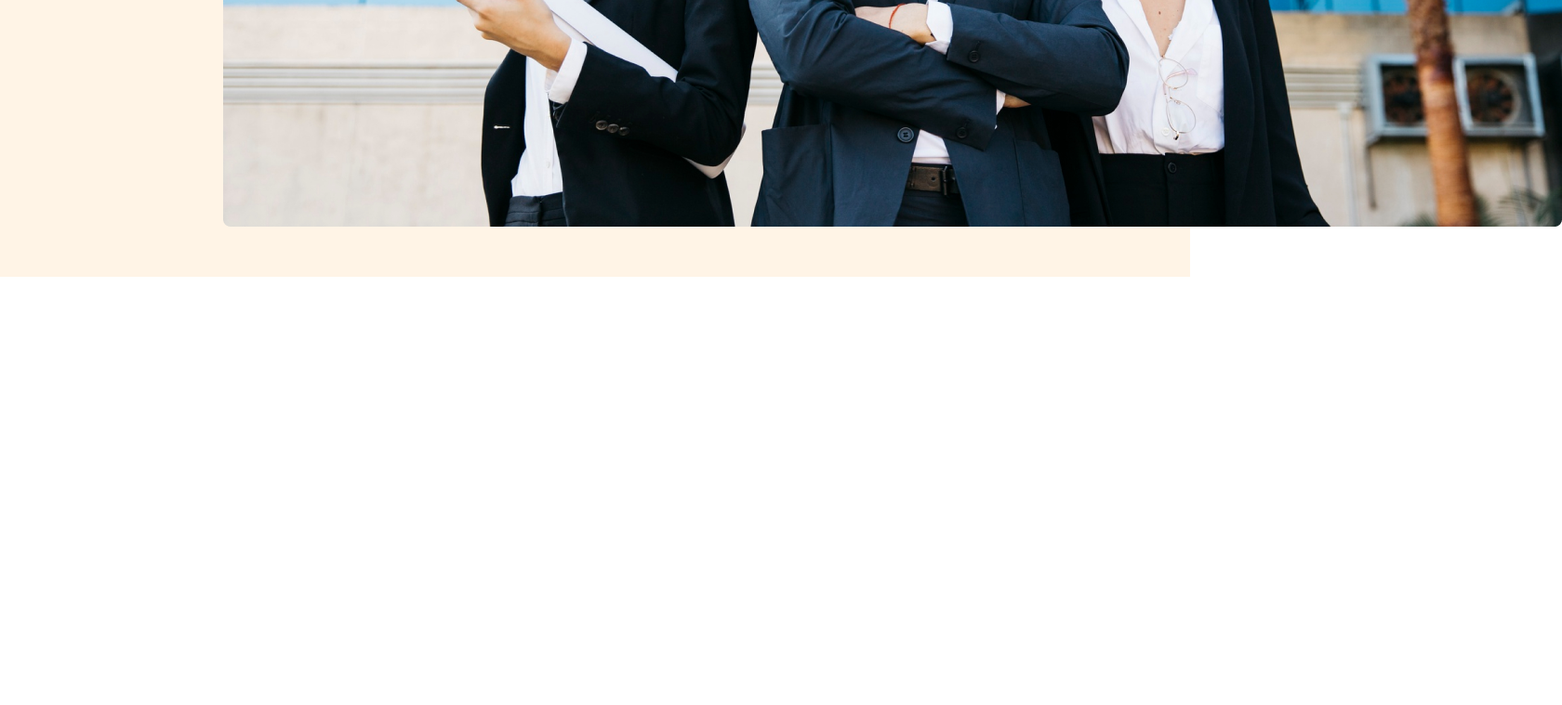
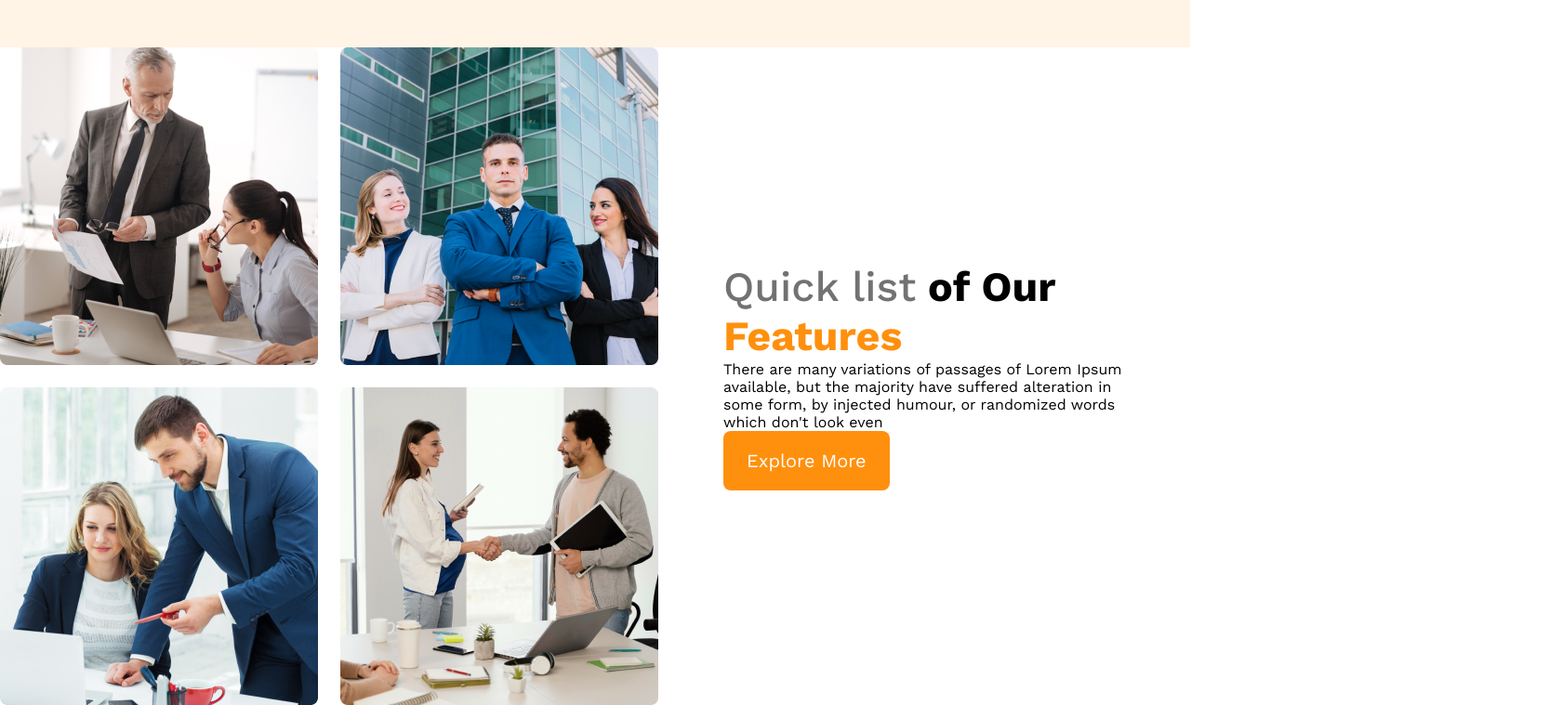
Before and after one commit to MosaddekHossen/03-Architects, a plain HTML site: page index.html in a window 1280 px wide. Shown: the part 769-1528 px from the top of the page at 93% size, 1680 px wide, since content can reach past the window. Before the commit the page ends 1067 px from the top, so only its background shows below. Drawn offline with nearby package versions, Linux system fonts and the light colour scheme.

Commit message:
next commit

```diff
--- a/css/style.css
+++ b/css/style.css
@@ -5,7 +5,7 @@
 @import url('https://fonts.googleapis.com/css2?family=Open+Sans:wght@300;400;500;600;700;800&family=Work+Sans:wght@300;400;500;600;700&display=swap');
 
 /* ==================== */
-/* Basic setup */
+/* Shared style */
 /* ==================== */
 
 * {
@@ -14,6 +14,16 @@
     box-sizing: border-box;
     font-family: 'Open Sans', sans-serif;
     font-family: 'Work Sans', sans-serif;
+}
+
+.btn-primary {
+    border-radius: 8px;
+    background: #FF900E;
+    padding: 20px 25px;
+    font-size: 1.25rem;
+    color: #fff;
+    cursor: pointer;
+    border: 0;
 }
 
 /* ==================== */
@@ -71,6 +81,75 @@ nav li a {
 
 .banner-description {
     color: #727272;
-    font-size: 1rem;
-    font-weight: 400;
+    /* font-size: 1rem; */
 }
+
+.banner img {
+    width: 100%;
+    margin-top: 20px;
+}
+
+/* ==================== */
+/* Responsive styles */
+/* ==================== */
+/* Mobile devices */
+/* ========================== */
+@media screen and (max-width: 576px) {
+    header {
+        padding: 20px;
+    }
+
+    nav {
+        flex-direction: column;
+    }
+}
+
+/* ========================== */
+/* Tablet or medium devices */
+/* ========================== */
+@media screen and (min-width: 576px) and (max-width: 960px) {
+    header {
+        padding: 50px;
+    }
+
+    nav {
+        flex-direction: column;
+    }
+}
+
+/* ========================== */
+/* Main styles */
+/* ========================== */
+main {
+    max-width: 1440px;
+    margin: 0 auto;
+}
+
+.teams-container {
+    display: flex;
+    align-items: center;
+}
+
+.teams-img-container {
+    display: grid;
+    grid-template-columns: repeat(2, 1fr);
+    gap: 1.5rem;
+}
+
+.teams-content {
+    padding: 0 70px;
+}
+
+.teams-title {
+    font-size: 2.8rem;
+}
+
+.teams-title .quick-list {
+    color: #727272;
+    font-weight: 500;
+}
+
+.teams-title .text-features {
+    color: #FF900E;
+    font-weight: 700;
+}
--- a/index.html
+++ b/index.html
@@ -33,7 +33,24 @@
         </div>
     </header>
     <!-- Header Part -->
-    <main></main>
+    <main>
+        <!-- teams section start -->
+        <section class="teams-container">
+            <div class="teams-img-container">
+                <img src="./images/team1.png" alt="">
+                <img src="./images/team2.png" alt="">
+                <img src="./images/team3.png" alt="">
+                <img src="./images/team4.png" alt="">
+            </div>
+            <div class="teams-content">
+                <h3 class="teams-title"><span class="quick-list">Quick list</span> <span> of Our</span><span class="text-features"> Features</span></h3>
+                <p class="teams-description">There are many variations of passages of Lorem Ipsum available, but the
+                    majority have suffered alteration in some form, by injected humour, or randomized words which don't
+                    look even</p>
+                <button class="btn-primary">Explore More</button>
+            </div>
+        </section>
+    </main>
     <!-- Header Part -->
     <footer></footer>
 </body>
```
